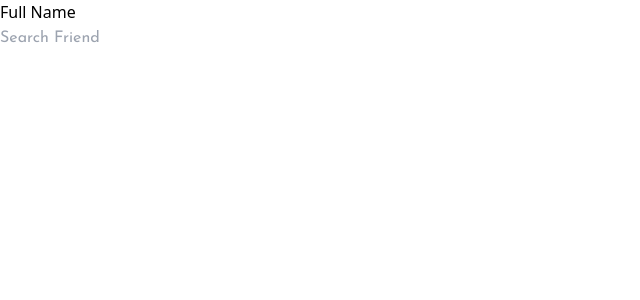
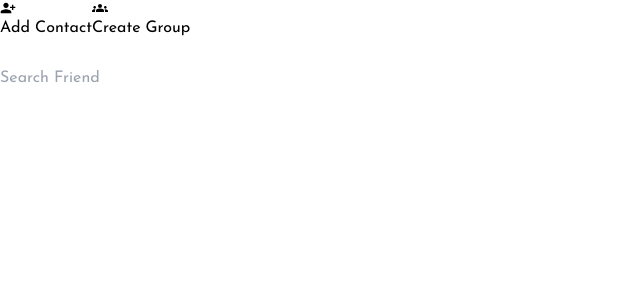
Before and after one commit to AbdulRaufHassan/Chat_App-Firebase-React_Js, a React (Vite) app: page /chat in a window 1280 px wide. Shown: the top 300 px of the page, without its empty margins (0-640 px from the left). Built offline with nearby package versions, Linux system fonts and the light colour scheme; no server answers; sample sign-in values are in the browser's storage.

Commit message:
Add minor styling to chatPage

```diff
--- a/src/components/ContactListSec.jsx
+++ b/src/components/ContactListSec.jsx
@@ -1,26 +1,64 @@
-import React from "react";
+import React, { useState } from "react";
 import "../css/chatPage.css";
-// import { MdPersonAddAlt1 } from "react-icons/md";
+import { MdGroups, MdPersonAddAlt1 } from "react-icons/md";
 
 function ContactListSec() {
+  const [showDropDown, setShowDropDown] = useState(false);
   return (
     <section className="bg-blue-950 border-r border-gray-400 relative contactListSec">
       <header className="fixed top-0 left-0 border-b border-gray-400 z-50">
-        <div className="w-full bg-slate-300 border-r border-gray-400 p-2 flex items-center box-border">
+        <div className="w-full bg-slate-300 border-r border-gray-400 p-2 flex items-center justify-between box-border">
           <div className="h-14 w-14 rounded-full bg-slate-500"></div>
-          <h1 className="text-blue-950 text-lg font-semibold ml-2">
-            Full Name
-          </h1>
+          <div className="flex items-center">
+            <button className="flex flex-col items-center">
+              <MdPersonAddAlt1 className="text-blue-950 text-3xl" />
+              <h6 className="text-xs text-blue-950">Add Contact</h6>
+            </button>
+            <button className="flex flex-col items-center mx-5">
+              <MdGroups className="text-blue-950 text-3xl" />
+              <h6 className="text-xs text-blue-950">Create Group</h6>
+            </button>
+            <div className="relative">
+              <button
+                className={`p-3 mr-2 h-12 w-12 flex flex-col justify-center items-center ${
+                  showDropDown && "bg-blue-950 rounded-full"
+                }`}
+                onClick={() => setShowDropDown(!showDropDown)}
+              >
+                <div
+                  className={`h-1.5 w-1.5 rounded-full ${
+                    showDropDown ? "bg-slate-300" : "bg-blue-950"
+                  }`}
+                ></div>
+                <div
+                  className={`h-1.5 w-1.5 rounded-full ${
+                    showDropDown ? "bg-slate-300" : "bg-blue-950"
+                  }`}
+                  style={{ margin: "2px 0px" }}
+                ></div>
+                <div
+                  className={`h-1.5 w-1.5 rounded-full ${
+                    showDropDown ? "bg-slate-300" : "bg-blue-950"
+                  }`}
+                ></div>
+              </button>
+              {showDropDown && (
+                <div className="absolute top-9 right-8 bg-white p-2 mt-2 rounded shadow-lg">
+                  <ul>
+                    <li>profile</li>
+                    <li>logout</li>
+                  </ul>
+                </div>
+              )}
+            </div>
+          </div>
         </div>
-        <div className="w-full flex items-center justify-center">
+        <div className="w-full flex items-center justify-center px-2 box-border">
           <input
             type="text"
-            className="bg-slate-300 my-4 py-3 px-3 w-11/12 rounded-lg text-blue-950 text-lg focus:outline-none placeholder:text-gray-500"
+            className="bg-slate-300 my-2 py-2 px-3 w-11/12 rounded-lg text-blue-950 text-lg focus:outline-none placeholder:text-gray-500"
             placeholder="Search Friend"
           />
-          {/* <button>
-            <MdPersonAddAlt1 className=""/>
-          </button> */}
         </div>
       </header>
     </section>
--- a/src/css/chatPage.css
+++ b/src/css/chatPage.css
@@ -3,11 +3,20 @@
   src: url("../assets/fonts/josefinSans.ttf");
 }
 
-.contactListSec{
+h1,
+h2,
+h3,
+h4,
+h5,
+h6 {
+  font-family: "josefinSans", sans-serif !important;
+}
+
+.contactListSec {
   width: 410px;
 }
 
-.contactListSec>header{
+.contactListSec > header {
   width: inherit;
 }
 
--- a/src/index.css
+++ b/src/index.css
@@ -11,29 +11,25 @@ body {
 .dot {
   width: 15px;
   height: 15px;
+  background-color: white;
   border-radius: 50%;
-  background-color: white;
-  margin: 0 7px;
-  animation: typing 1s infinite ease-in-out;
-}
-
-@keyframes typing {
-  0%, 100% {
-    transform: translateY(0);
-  }
-  50% {
-    transform: translateY(-10px);
-  }
-}
-
-.dot:nth-child(1) {
-  animation-delay: 0s;
+  margin: 0 8px;
+  animation: expandContract 1.3s infinite ease-in-out;
 }
 
 .dot:nth-child(2) {
-  animation-delay: 0.33s;
+  animation-delay: 0.3s;
 }
 
 .dot:nth-child(3) {
-  animation-delay: 0.67s;
+  animation-delay: 0.8s;
 }
+
+@keyframes expandContract {
+  0%, 100% {
+    transform: scale(1);
+  }
+  50% {
+    transform: scale(1.5);
+  }
+}
```
